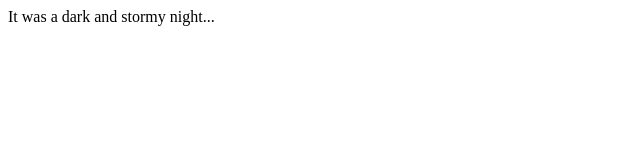
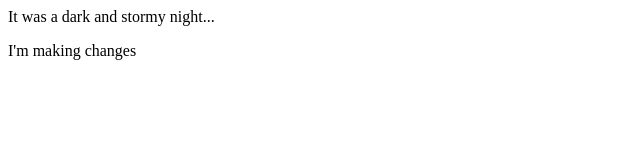
Before and after one commit to codyallison/fireside-story, a plain HTML site: page index.html in a window 1280 px wide. Shown: the whole page, without its empty margins (0-640 px from the left). Drawn offline with Linux system fonts and the light colour scheme.

Commit message:
added second line of story

```diff
--- a/index.html
+++ b/index.html
@@ -1,5 +1,6 @@
 <html>
   <body>
     <p>It was a dark and stormy night...</p>
+    <p> I'm making changes </p>
   </body>
 </html>
```
